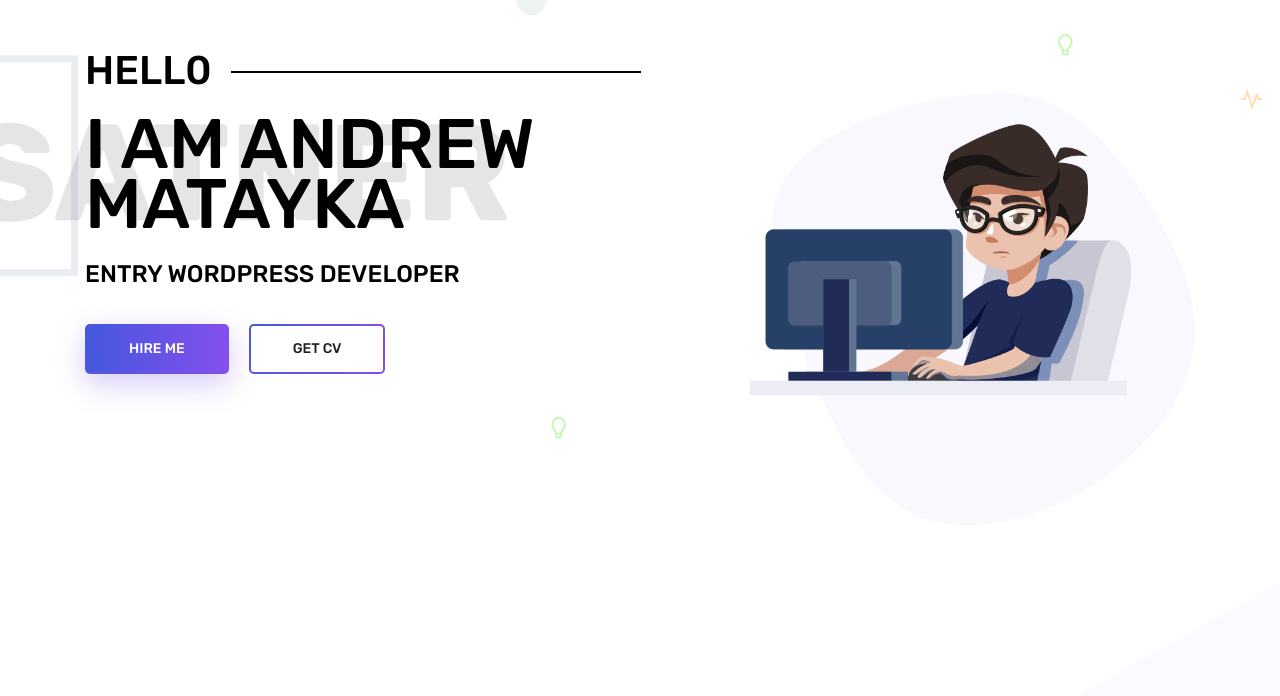
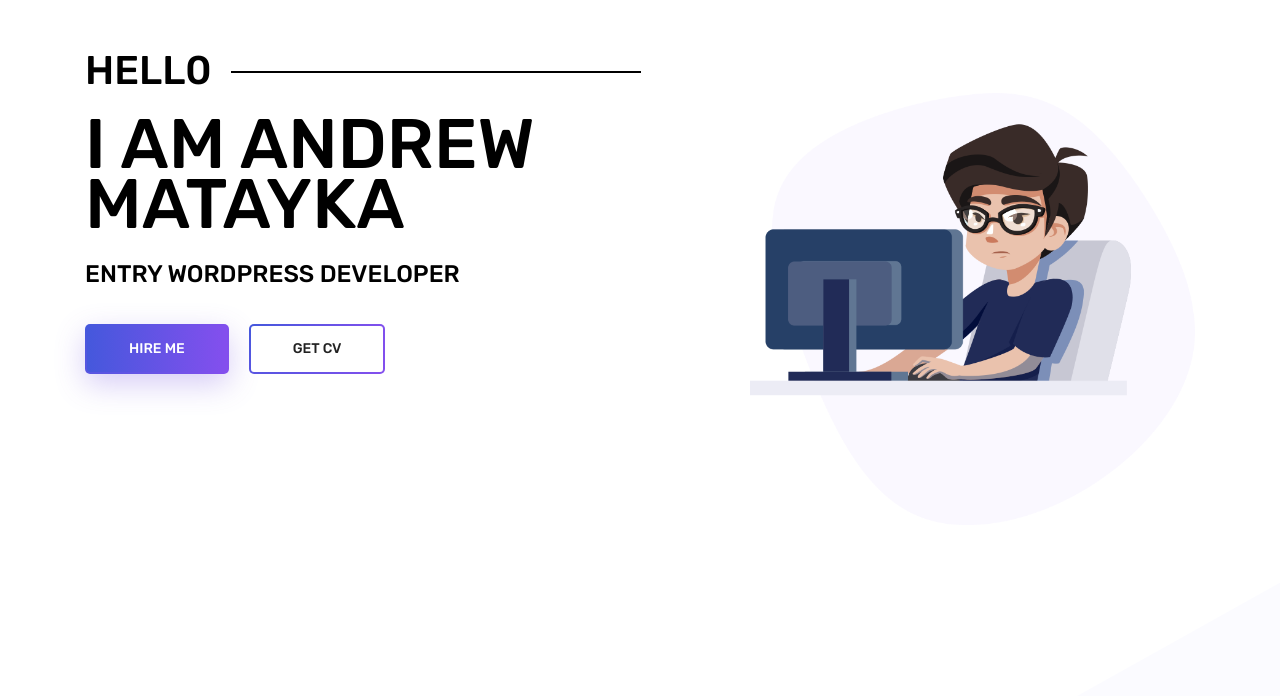
Before and after one commit to AndrewMatayka/AndrewMatayka.github.io, a plain HTML site: page index.html in a window 1280 px wide. Shown: the part 104-800 px from the top of the page. Drawn offline with nearby package versions, Linux system fonts and the light colour scheme; some packages are replaced by stand-ins of ours; files that its build step writes are made by us from their sources; files whose address does not match are found by name.

Commit message:
Update Main Background

```diff
--- a/scss/_banner.scss
+++ b/scss/_banner.scss
@@ -3,7 +3,7 @@
 
 .home_banner_area {
 	z-index: 1;
-	background: url(../img/banner/home-banner.png) no-repeat top center;
+	/*background: url(../img/banner/home-banner.png) no-repeat top center;*/
 	background-position: center;
 	background-size: cover;
 	.banner_inner {
```
